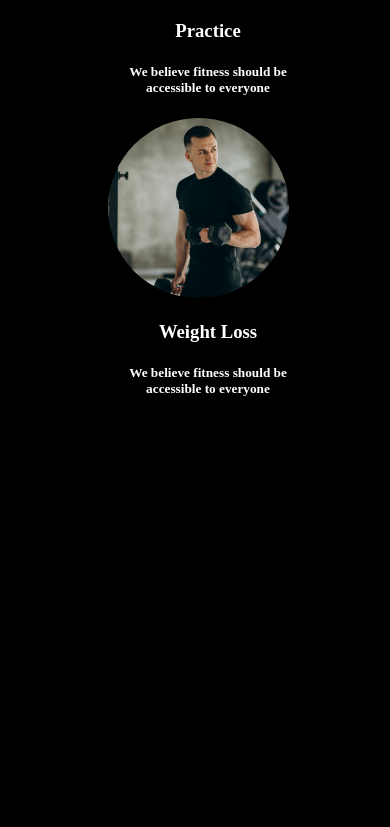
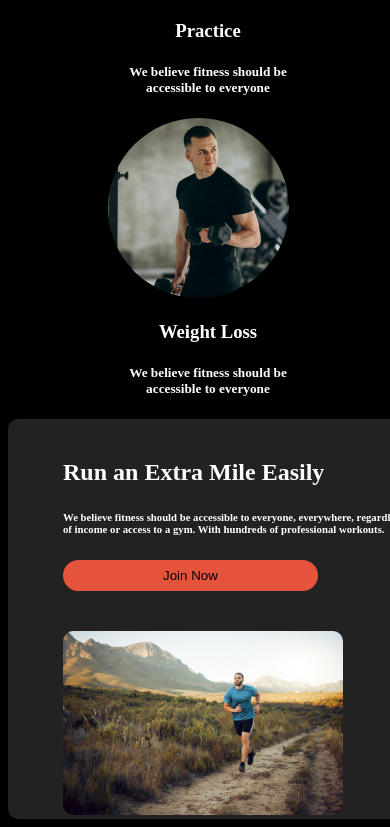
Before and after one commit to smshakil6907/My-Second-Assignment, a plain HTML site: page index.html in a window 390 px wide. Shown: the part 1889-2716 px from the top of the page. Before the commit the page ends 2308 px from the top, so only its background shows below. Drawn offline with Linux system fonts and the light colour scheme; a web font is replaced by a local one.

Commit message:
added another section and responsive for mobile

```diff
--- a/index.html
+++ b/index.html
@@ -113,6 +113,22 @@
 
                         </div>
                     </section>
+                    <section>
+                        <div class="run-container">
+                            <div class="run-text-container">
+                                <h1>Run an Extra
+                                    Mile Easily</h1>
+                                <h6>We believe fitness should be accessible to
+                                    everyone, everywhere, regardless of income
+                                    or access to a gym. With hundreds of
+                                    professional workouts.</h6>
+                                <button>Join Now</button>
+                            </div>
+                            <div class="run-image-container">
+                                <img src="images/run.jpg" alt>
+                            </div>
+                        </div>
+                    </section>
                 </main>
                 <footer>
 
--- a/styles/desktop.css
+++ b/styles/desktop.css
@@ -115,3 +115,34 @@ body {
   text-align: center;
   justify-content: center;
 }
+
+/* run an extra section style */
+
+.run-container {
+  width: 950px;
+  height: 350px;
+  margin: 0 auto;
+  margin-top: 23px;
+  color: white;
+  background-color: #222222;
+  border-radius: 10px;
+  display: flex;
+  justify-content: space-between;
+}
+
+.run-text-container {
+  margin-top: 85px;
+  margin-left: 30px;
+}
+.run-text-container button {
+  padding: 8px 40px;
+  border-radius: 20px;
+  border: none;
+  background-color: #e6533c;
+}
+.run-image-container img {
+  width: 70%;
+  border-radius: 10px;
+  margin-top: 23px;
+  margin-left: 175px;
+}
--- a/styles/mobile.css
+++ b/styles/mobile.css
@@ -40,4 +40,21 @@
   .change-container {
     width: 400px;
   }
+  .run-container {
+    margin-top: 920px;
+    flex-direction: column;
+    width: 400px;
+    height: 400px;
+  }
+  .run-text-container {
+    margin-top: 20px;
+    margin-left: 55px;
+  }
+  .run-image-container img {
+    margin-top: 20px;
+    margin-left: 55px;
+  }
+  .run-text-container button {
+    padding: 8px 100px;
+  }
 }
```
